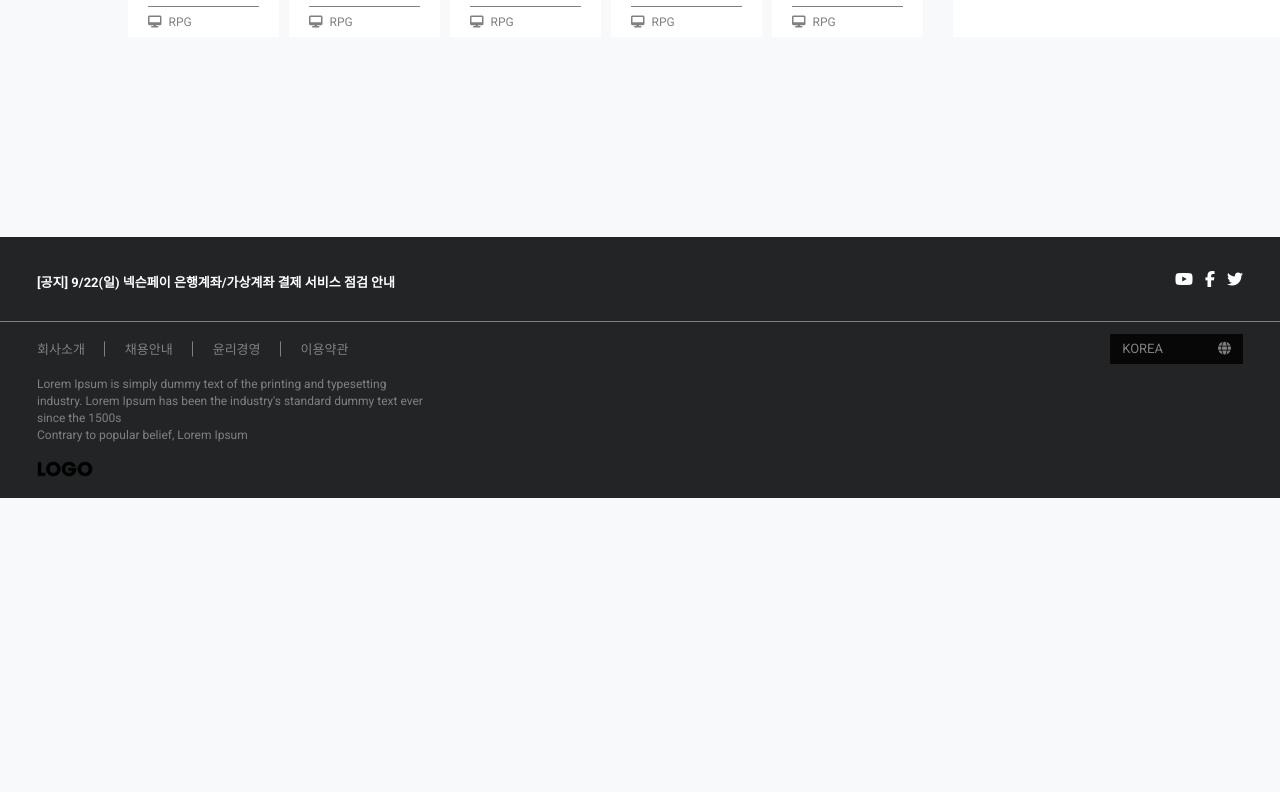
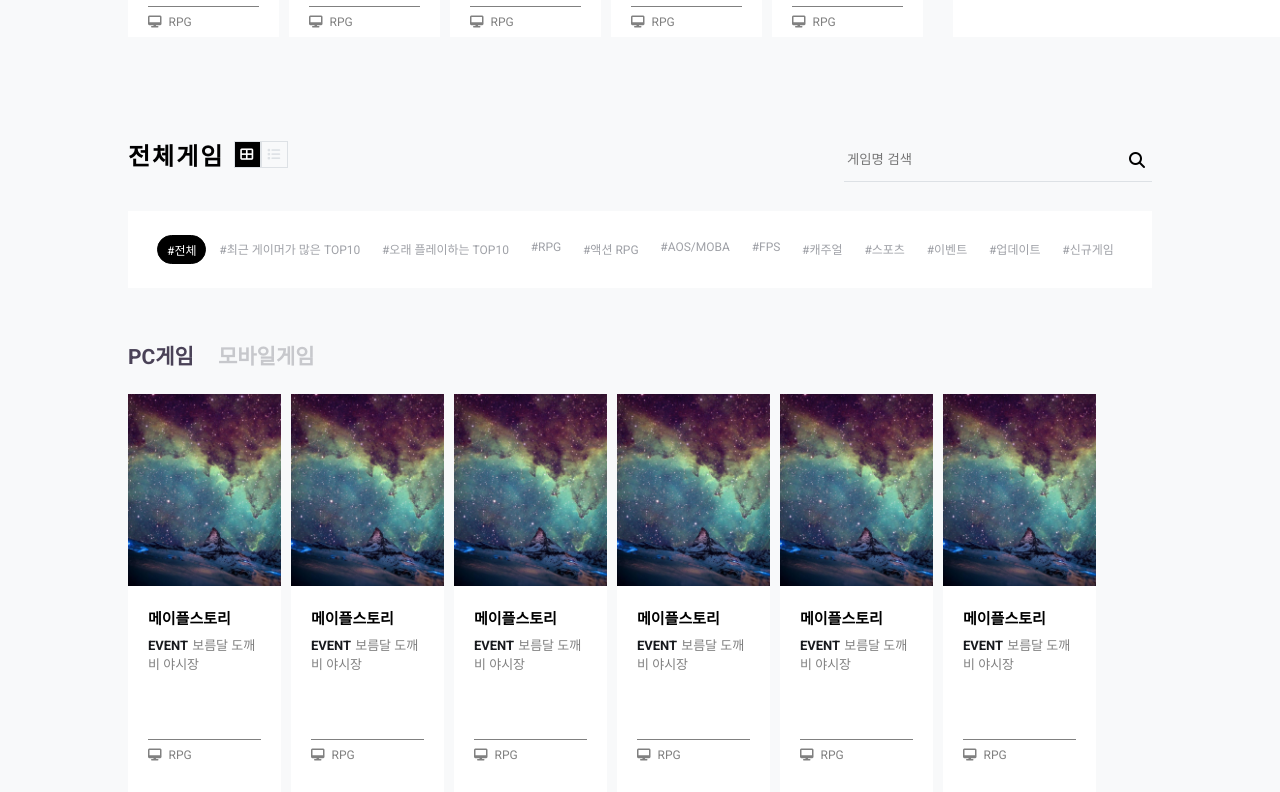
Before and after one commit to parkoon2/cc-nexon, a React (Create React App) app: page / in a window 1280 px wide. Shown: the part 960-1752 px from the top of the page. Before the commit the page ends 1458 px from the top, so only its background shows below. Built offline with nearby package versions, Linux system fonts and the light colour scheme.

Commit message:
전체 게임 진행중...

```diff
--- a/src/App.js
+++ b/src/App.js
@@ -10,6 +10,7 @@
 import Footer from "./component/Footer";
 import MyInfo from "./component/MyInfo";
 import Container from "./component/Shared/container";
+import AllGames from "./component/AllGame";
 
 function App() {
   return (
@@ -18,6 +19,7 @@
       <Banner banners={banners} />
       <Container>
         <MyInfo />
+        <AllGames />
       </Container>
       <Footer />
     </div>
--- /dev/null
+++ b/src/component/AllGame/index.css
@@ -0,0 +1,121 @@
+.all-games .header {
+  display: flex;
+  justify-content: space-between;
+  margin-top: 100px;
+}
+.all-games .header .title {
+  display: flex;
+}
+
+.all-games .header .title h2 {
+  font-size: 24px;
+  margin-right: 10px;
+}
+
+.all-games .header .title .view-type {
+}
+
+.all-games .header .title .view-type input[type="radio"] {
+  display: none;
+}
+
+.all-games .header .title .view-type input[type="radio"]:checked + span {
+  background: #000;
+  color: #fff;
+}
+.all-games .header .title .view-type span {
+  font-size: 13px;
+  color: #dde1e5;
+  border: 1px solid #dde1e5;
+  padding: 5px;
+  transition: 0.2s;
+  cursor: pointer;
+}
+
+.all-games .header .title .view-type span label {
+  cursor: pointer;
+}
+
+.all-games .header .title .view-type span:hover {
+  color: #1f618d;
+}
+
+/* ------- All Games - Header - Search Bar ------- */
+.all-games .header .search-bar {
+  position: relative;
+}
+
+.all-games .header .search-bar input {
+  width: 302px;
+  height: 44px;
+  padding: 0 3px;
+  border: none;
+  background: transparent;
+  border-bottom: 1px solid #dde1e5;
+}
+
+.all-games .header .search-bar i {
+  position: absolute;
+  top: 50%;
+  transform: translateY(-50%);
+  right: 7px;
+}
+
+/* ------- All Games - Filter ------- */
+.all-games .filter {
+  background: #fff;
+  padding: 24px 29px;
+  margin: 29px 0;
+  display: flex;
+  justify-content: space-between;
+}
+
+.all-games .filter a {
+  font-size: 12px;
+  text-decoration: none;
+  color: #9fa1a7;
+  border-radius: 17px;
+  padding: 5px 9px;
+  transition: 0.2s;
+}
+
+.all-games .filter a:hover {
+  color: #1f618d;
+}
+
+.all-games .filter a.selected {
+  border: 1px solid #000;
+  background: #000;
+  color: #fff;
+}
+
+/* ------- All Games - PC ------- */
+.all-games .pc {
+}
+
+.all-games .pc .type {
+  margin-bottom: 24px;
+  margin-top: 52px;
+}
+
+.all-games .pc .type h2 {
+  display: inline-block;
+  margin-right: 24px;
+  font-size: 21px;
+  color: #4a4257;
+}
+
+.all-games .pc .type h2.mobile {
+  cursor: pointer;
+  transition: 0.2s;
+  color: #c7c8cc;
+}
+
+.all-games .pc .type h2.mobile:hover {
+  color: #1f618d;
+}
+
+.all-games .pc .card-container {
+  display: flex;
+  flex-wrap: wrap;
+}
--- /dev/null
+++ b/src/component/AllGame/index.js
@@ -0,0 +1,71 @@
+import React from "react";
+import "./index.css";
+import Card from "../Card";
+const AllGames = () => (
+  <div className="all-games">
+    <div className="header">
+      <div className="title">
+        <h2>전체게임</h2>
+        <div className="view-type">
+          <input type="radio" id="thumbnail" name="view-type" checked></input>
+          <span>
+            <label for="thumbnail">
+              <i class="fas fa-th-large"></i>
+            </label>
+          </span>
+          <input type="radio" id="list" name="view-type"></input>
+          <span>
+            <label for="list">
+              <i class="fas fa-list"></i>
+            </label>
+          </span>
+        </div>
+      </div>
+      <div className="search-bar">
+        <input placeholder="게임명 검색"></input>
+        <i class="fas fa-search"></i>
+      </div>
+    </div>
+    <div className="filter">
+      <a href="/" className="selected">
+        #전체
+      </a>
+      <a href="/">#최근 게이머가 많은 TOP10</a>
+      <a href="/">#오래 플레이하는 TOP10</a>
+      <a href="/">#RPG</a>
+      <a href="/">#액션 RPG</a>
+      <a href="/">#AOS/MOBA</a>
+      <a href="/">#FPS</a>
+      <a href="/">#캐주얼</a>
+      <a href="/">#스포츠</a>
+      <a href="/">#이벤트</a>
+      <a href="/">#업데이트</a>
+      <a href="/">#신규게임</a>
+    </div>
+    <div className="pc">
+      <div className="type">
+        <h2>PC게임</h2>
+        <h2 className="mobile">모바일게임</h2>
+      </div>
+      <div className="card-container">
+        <Card />
+        <Card />
+        <Card />
+        <Card />
+        <Card />
+        <Card />
+        <Card />
+        <Card />
+        <Card />
+        <Card />
+        <Card />
+        <Card />
+        <Card />
+      </div>
+    </div>
+    <div></div>
+    <div></div>
+  </div>
+);
+
+export default AllGames;
```
